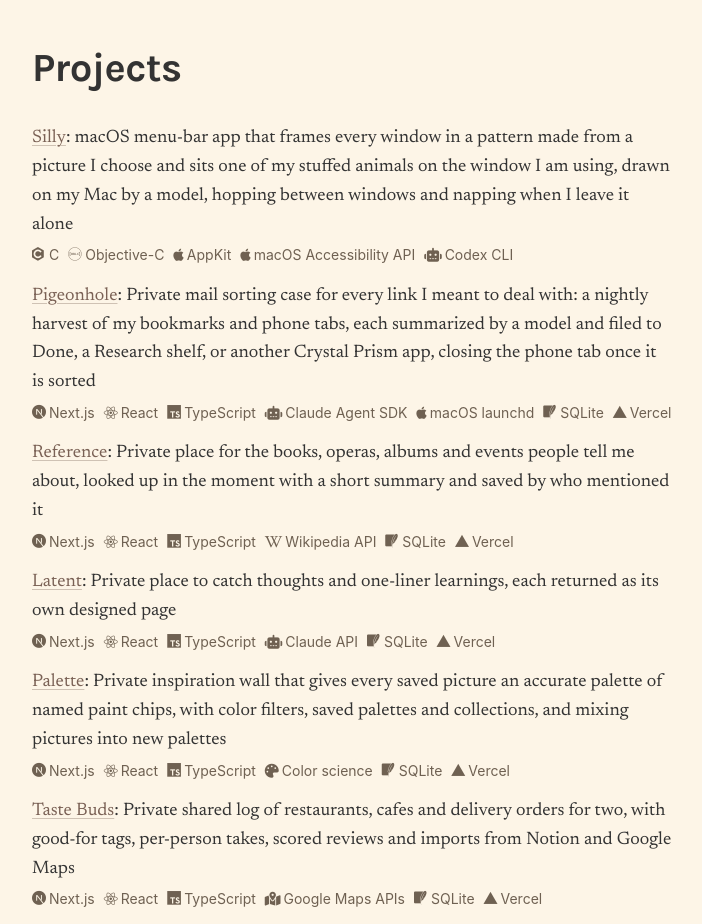
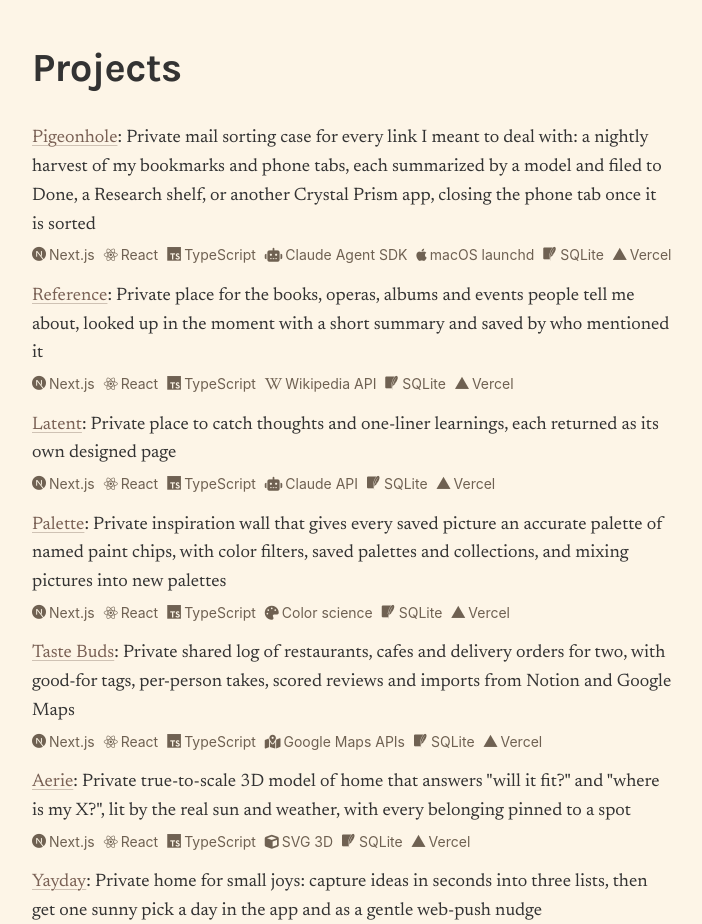
Before and after one commit to estherh5/estherhoffman.com, a plain HTML site: page index.html in a window 1280 px wide. Shown: the part 4500-5424 px from the top of the page, without its empty margins (288-990 px from the left). Drawn offline with Linux system fonts and the light colour scheme.

Commit message:
Remove Silly from Projects: keeping it private
Co-Authored-By: Claude Opus 5.5 <noreply@anthropic.com>
Claude-Session: https://claude.ai/code/session_01M4zi1kKs5Gkef2UGEc1sgS

```diff
--- a/index.html
+++ b/index.html
@@ -347,20 +347,6 @@
 
     <section id="projects" aria-labelledby="projects-heading">
       <h2 id="projects-heading">Projects</h2>
-
-      <article class="item">
-        <p>
-          <a href="https://crystalprism.io/#projects-page" target="_blank" rel="noopener noreferrer">Silly</a>:
-          macOS menu-bar app that frames every window in a pattern made from a picture I choose and sits one of my stuffed animals on the window I am using, drawn on my Mac by a model, hopping between windows and napping when I leave it alone
-        </p>
-        <p class="project-skills">
-          <i class="first-icon devicon-c-plain" aria-hidden="true"></i>C
-          <i class="small-icon devicon-objectivec-plain" aria-hidden="true"></i>Objective-C
-          <i class="small-icon fa-brands fa-apple" aria-hidden="true"></i>AppKit
-          <i class="small-icon fa-brands fa-apple" aria-hidden="true"></i>macOS Accessibility API
-          <i class="small-icon fa-solid fa-robot" aria-hidden="true"></i>Codex CLI
-        </p>
-      </article>
 
       <article class="item print-pick">
         <p>
```
